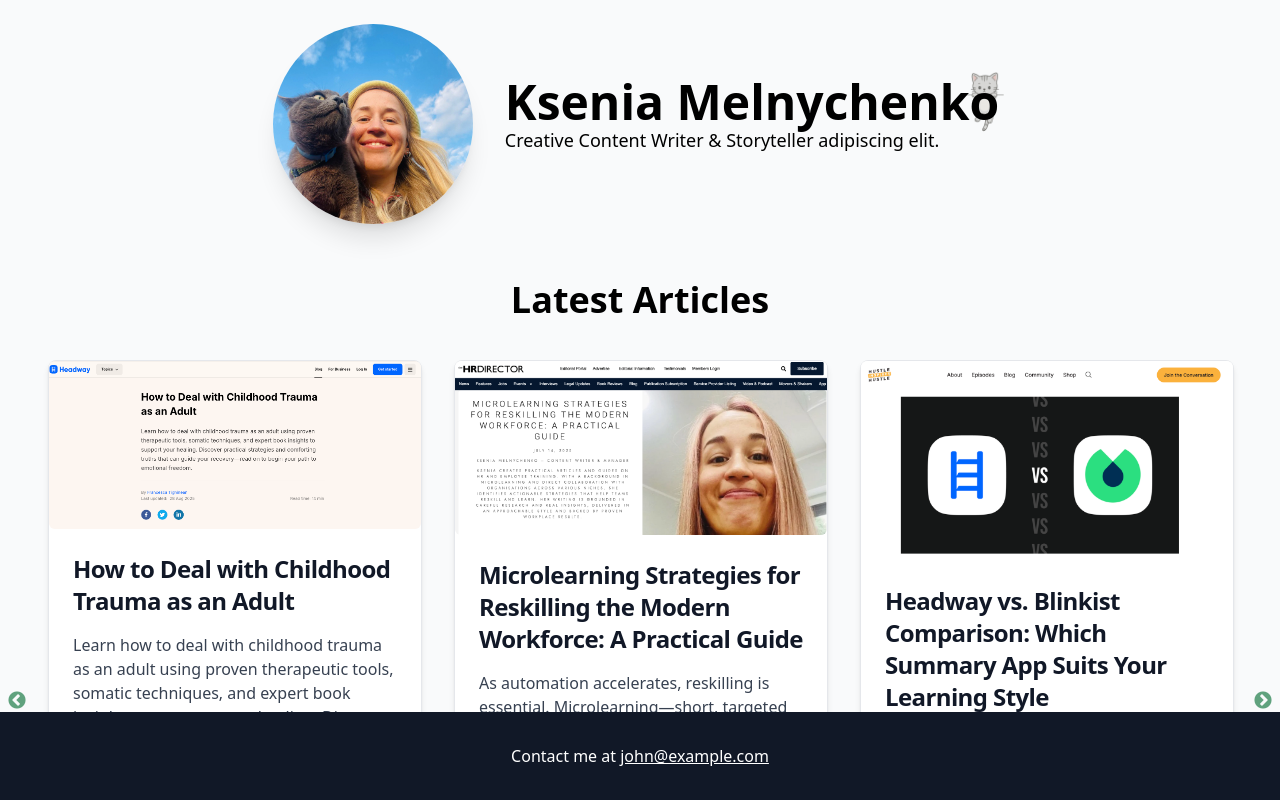
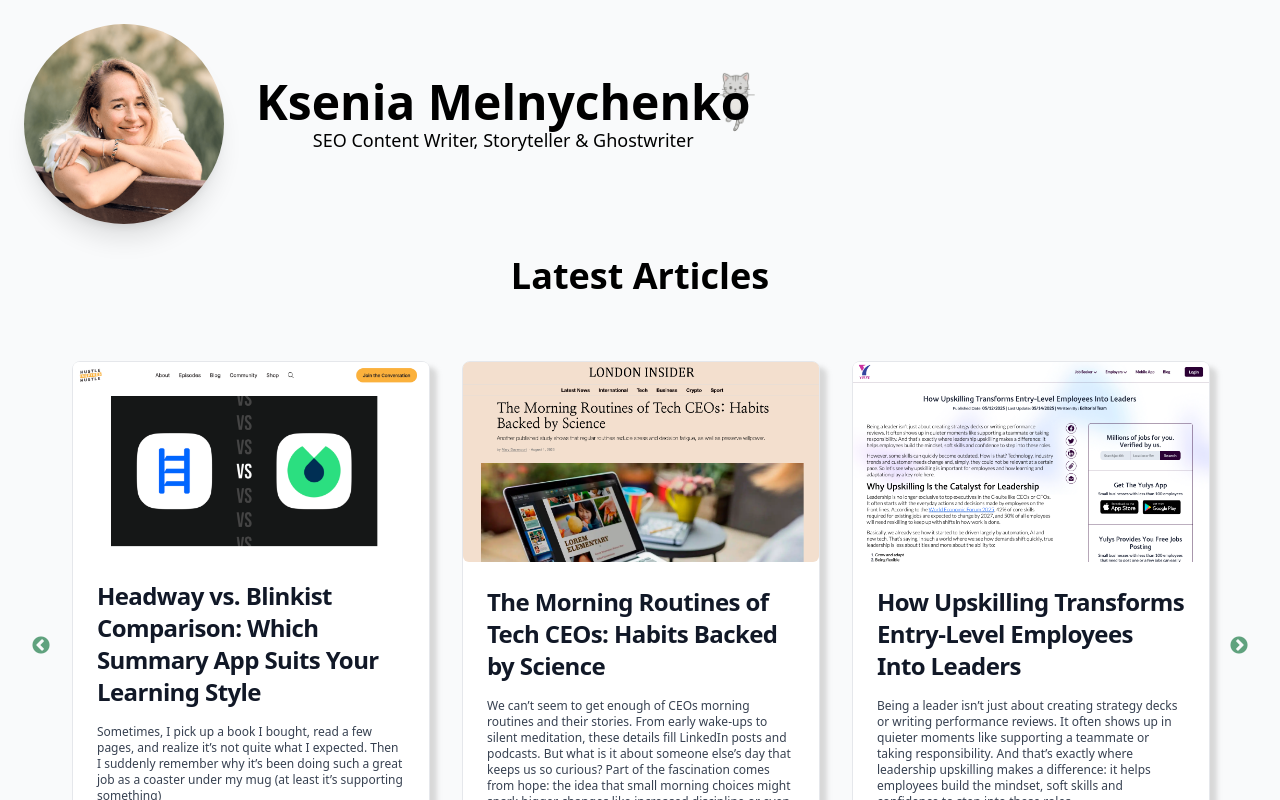
Before and after one commit to IvanRyzhik/writer-portfolio, a Next.js app: page / in a window 1280 px wide. Shown: the top 800 px of the page. Built offline with nearby package versions, Linux system fonts and the light colour scheme.

Commit message:
some fixes for css

```diff
--- a/pages/index.tsx
+++ b/pages/index.tsx
@@ -27,12 +27,11 @@ export default function Home() {
   };
 
   return (
-    <div className="bg-gray-50 min-h-screen font-sans">
+    <div className="bg-gray-50 sm:min-h-screen font-sans p-3 md:p-6 pb-16 md:pb-24 relative">
       <HeroSection />
 
       <ArticlesSlider openModal={openModal} />
 
-      {/* Modal */}
       <Modal
         isOpen={modalIsOpen}
         onRequestClose={closeModal}
@@ -51,14 +50,22 @@ export default function Home() {
       {/* Footer */}
       <footer
         id="contact"
-        className="bg-gray-900 text-white py-8 text-center mt-12 absolute w-full bottom-0"
+        className="bg-gray-900 text-white py-4 md:py-8 text-center absolute w-full bottom-0 left-0"
       >
-        <p>
-          Contact me at{' '}
-          <a href="mailto:john@example.com" className="underline">
-            john@example.com
+        <div className='w-full flex justify-center items-center'>
+          {/* <p className='mx-2'>Contact me at</p>
+          <a href="mailto:kseniamelia@gmail.com" target="_blank" className="inline-block ">
+            <svg xmlns="http://www.w3.org/2000/svg" width="32" height="32" viewBox="0 0 24 24" fill="#0a66c2">
+              <path d="M12 13.065l-12-7.065h24l-12 7.065zm0 2.935l-12-7.065v11h24v-11l-12 7.065z" />
+            </svg>
           </a>
-        </p>
+          <span className='mx-2'> or </span> */}
+          <a href="https://www.linkedin.com/in/kseniamely" target="_blank">
+            <svg xmlns="http://www.w3.org/2000/svg" width="32" height="32" viewBox="0 0 24 24" fill="#0A66C2">
+              <path d="M22.23 0H1.77C.79 0 0 .77 0 1.72v20.56C0 23.23.79 24 1.77 24h20.46C23.21 24 24 23.23 24 22.28V1.72C24 .77 23.21 0 22.23 0zM7.06 20.45H3.56V9h3.5v11.45zM5.31 7.57a2.03 2.03 0 110-4.06 2.03 2.03 0 010 4.06zm14.9 12.88h-3.5v-5.91c0-1.41-.03-3.23-1.97-3.23-1.97 0-2.27 1.54-2.27 3.13v6.01h-3.5V9h3.36v1.57h.05c.47-.9 1.61-1.85 3.32-1.85 3.55 0 4.21 2.34 4.21 5.39v6.9z" />
+            </svg>
+          </a>
+        </div>
       </footer>
     </div>
   );
--- a/source/articles.js
+++ b/source/articles.js
@@ -1,23 +1,4 @@
 export const articles = [
-  {
-    id: 1,
-    src: '/images/preview-1.png',
-    title: 'How to Deal with Childhood Trauma as an Adult',
-    alt: 'How to Deal with Childhood Trauma as an Adult',
-    preview:
-      'Learn how to deal with childhood trauma as an adult using proven therapeutic tools, somatic techniques, and expert book insights to support your healing. Discover practical strategies and comforting truths that can guide your recovery—read on to begin your path to emotional freedom.',
-    source: 'https://makeheadway.com/blog/how-to-deal-with-childhood-trauma-as-an-adult/',
-  },
-  {
-    id: 2,
-    src: '/images/preview-2.png',
-    alt: 'Microlearning Strategies for Reskilling the Modern Workforce: A Practical Guide',
-    title: 'Microlearning Strategies for Reskilling the Modern Workforce: A Practical Guide',
-    preview:
-      'As automation accelerates, reskilling is essential. Microlearning—short, targeted lessons—offers just-in-time knowledge that fits busy schedules and evolving job needs. From scenario-based modules to gamification and peer insights, these strategies enable efficient, relevant learning and foster adaptability, ensuring employees remain competitive in a rapidly changing job market.',
-    source:
-      'https://www.thehrdirector.com/microlearning-strategies-reskilling-modern-workforce-practical-guide/',
-  },
   {
     id: 3,
     src: '/images/preview-3.png',
@@ -56,4 +37,23 @@ export const articles = [
     source:
       'https://softcircles.com/blog/leveraging-microlearning-apps-for-enhanced-employee-productivity',
   },
+  {
+    id: 2,
+    src: '/images/preview-2.png',
+    alt: 'Microlearning Strategies for Reskilling the Modern Workforce: A Practical Guide',
+    title: 'Microlearning Strategies for Reskilling the Modern Workforce: A Practical Guide',
+    preview:
+      'As automation accelerates, reskilling is essential. Microlearning—short, targeted lessons—offers just-in-time knowledge that fits busy schedules and evolving job needs. From scenario-based modules to gamification and peer insights, these strategies enable efficient, relevant learning and foster adaptability, ensuring employees remain competitive in a rapidly changing job market.',
+    source:
+      'https://www.thehrdirector.com/microlearning-strategies-reskilling-modern-workforce-practical-guide/',
+  },
+  {
+    id: 1,
+    src: '/images/preview-1.png',
+    title: 'How to Deal with Childhood Trauma as an Adult',
+    alt: 'How to Deal with Childhood Trauma as an Adult',
+    preview:
+      'Learn how to deal with childhood trauma as an adult using proven therapeutic tools, somatic techniques, and expert book insights to support your healing. Discover practical strategies and comforting truths that can guide your recovery—read on to begin your path to emotional freedom.',
+    source: 'https://makeheadway.com/blog/how-to-deal-with-childhood-trauma-as-an-adult/',
+  },
 ];
--- a/src/components/ArticlesSlider/ArticlesSlider.tsx
+++ b/src/components/ArticlesSlider/ArticlesSlider.tsx
@@ -1,7 +1,6 @@
 import React from 'react';
 import Slider from 'react-slick';
 import { Card } from 'flowbite-react';
-import Image from 'next/image';
 
 import { articles } from '../../../source/articles';
 import { sliderSettings } from './settings';
@@ -12,14 +11,14 @@ type ArticlesSliderProps = {
 
 const ArticlesSlider = ({ openModal }: ArticlesSliderProps) => {
   return (
-    <section id="articles" className="py-8 px-8">
-      <h2 className="text-4xl font-bold text-center mb-10">Latest Articles</h2>
+    <section id="articles" className="p-4 md:p-8">
+      <h2 className="text-2xl md:text-4xl font-bold text-center mb-0 md:mb-10">Latest Articles</h2>
       <div className="slider-container">
         <Slider className="flex items-stretch" {...sliderSettings}>
           {articles.map((article) => (
-            <div key={article.title} className="px-4 h-full flex">
+            <div key={article.title} className="px-2 md:px-4 h-full flex">
               <Card
-                className="flex flex-col h-full shadow-md"
+                className="flex flex-col h-full block-shadow"
                 renderImage={() => (
                   <img
                     className="max-h-[200px] object-cover rounded-md object-top w-full"
@@ -30,10 +29,10 @@ const ArticlesSlider = ({ openModal }: ArticlesSliderProps) => {
                   />
                 )}
               >
-                <h5 className="text-2xl font-bold tracking-tight text-gray-900 dark:text-white">
+                <h5 className="text-lg md:text-2xl font-bold tracking-tight text-gray-900 dark:text-white">
                   {article.title}
                 </h5>
-                <p className="font-normal text-gray-700 dark:text-gray-400">{article.preview}</p>
+                <p className="text-xs font-normal text-gray-700 dark:text-gray-400">{article.preview}</p>
                 <div className="mt-4 flex space-x-3 lg:mt-6">
                   <a
                     href={article.source}
--- a/src/components/Hero/Hero.tsx
+++ b/src/components/Hero/Hero.tsx
@@ -13,17 +13,17 @@ const HeroSection = () => {
             Contact
           </a>
         </nav> */}
-        <div className="flex w-full justify-center items-center py-6">
+        <div className="block text-center sm:flex w-full justify-center md:justify-start  items-center">
           <Image
             width="200"
             height="200"
-            className="rounded-full mr-6 shadow-xl"
-            src="/images/ksu.jpeg"
+            className="rounded-full m-auto mb-5 sm:mb-0 sm:m-0 sm:mr-6 shadow-xl w-[120px] h-[120px] md:w-[200px] md:h-[200px] object-cover"
+            src="/images/ksu.png"
             alt="avatar"
           />
-          <div className="mb-4 p-2">
-            <h1 className="text-5xl font-bold kitty-block">Ksenia Melnychenko</h1>
-            <p className="text-lg">Creative Content Writer & Storyteller adipiscing elit.</p>
+          <div className="mx-auto sm:mx-0 sm:my-0 mb-0 sm:mb-4 p-2 w-fit">
+            <h1 className="text-3xl md:text-5xl font-bold kitty-block">Ksenia Melnychenko</h1>
+            <p className="text-xs md:text-lg z-10 relative">SEO Content Writer, Storyteller & Ghostwriter</p>
           </div>
         </div>
         <div className="relative z-20 px-6"></div>
--- a/styles/global.css
+++ b/styles/global.css
@@ -36,3 +36,20 @@
   background-repeat: no-repeat;
   z-index: -1;
 }
+
+.block-shadow {
+  box-shadow: 7px 6px 5px 0px rgba(204,204,204,0.75);
+  -webkit-box-shadow: 7px 6px 5px 0px rgba(204,204,204,0.75);
+  -moz-box-shadow: 7px 6px 5px 0px rgba(204,204,204,0.75);
+}
+
+.slick-list {
+  padding: 25px 0 !important;
+}
+
+@media (max-width: 768px) {
+  .kitty-block::after {
+    bottom: -28px;
+    right: -13px;
+  }
+}
```
Also changed, not shown: public/images/Ksu.png (added), public/images/ksu.jpeg (deleted).
